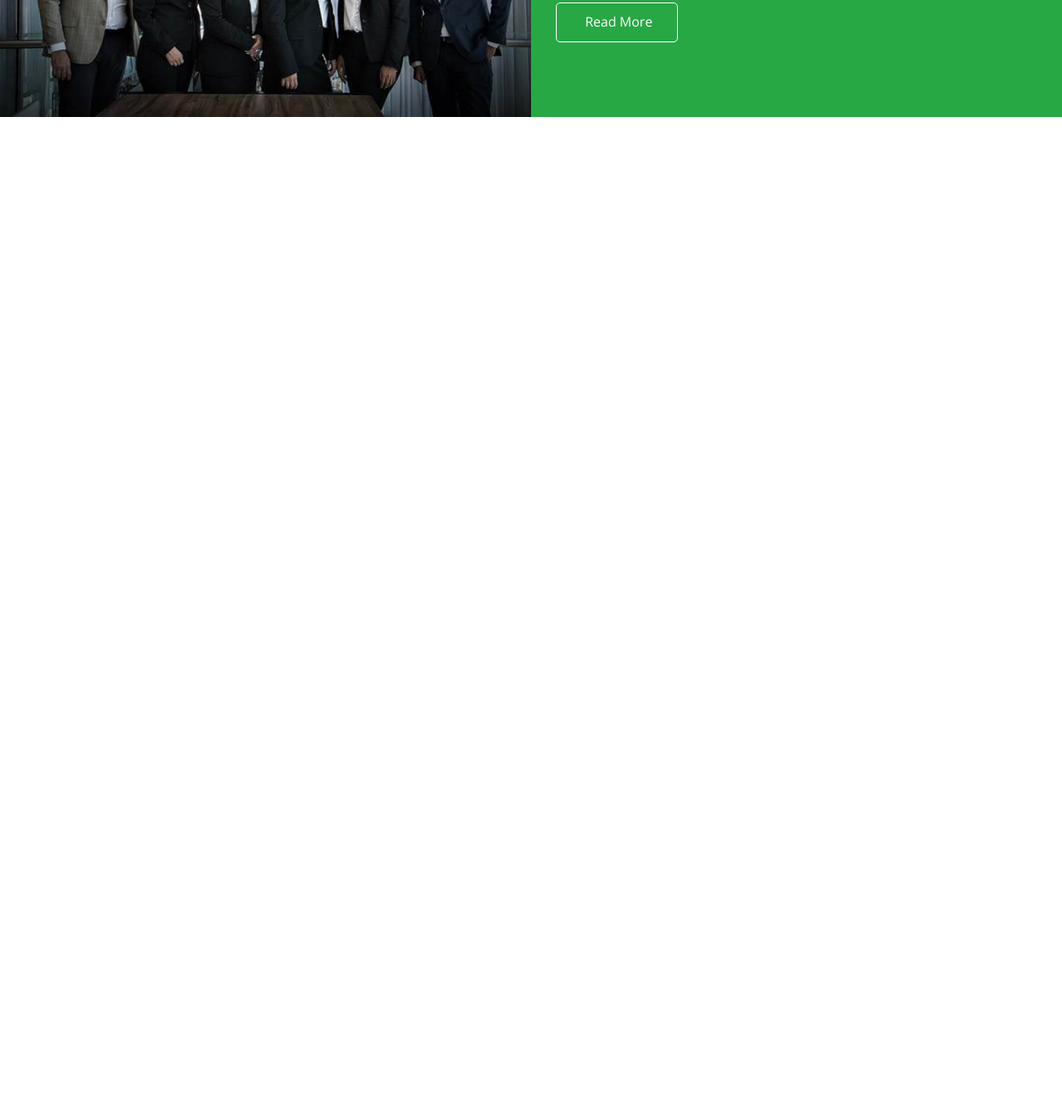
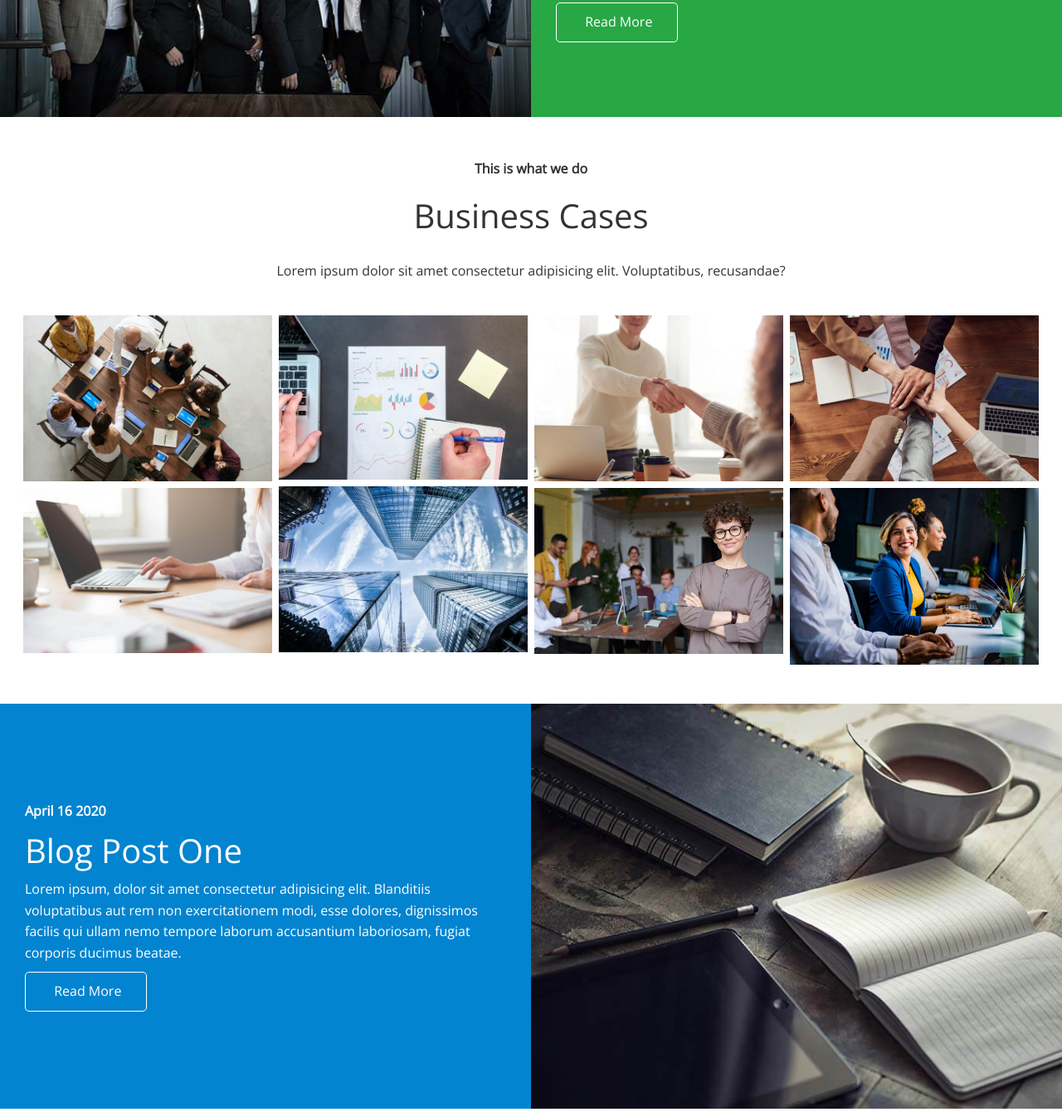
Before and after one commit to annshiv/mini-frontend-projects, a plain HTML site: page Edgeledger/index.html in a window 1280 px wide. Shown: the part 1343-2683 px from the top of the page at 83% size. Before the commit the page ends 1491 px from the top, so only its background shows below. Drawn offline with nearby package versions, Linux system fonts and the light colour scheme.

Commit message:
Cases & Blog Sections completed

```diff
--- a/Edgeledger/index.html
+++ b/Edgeledger/index.html
@@ -80,6 +80,53 @@
                 </div>
             </div>
         </section>
+
+        <section id="cases" class="cases flex-grid section-padding">
+            <header class="section-header">
+                <h4>This is what we do</h4>
+                <h2>Business Cases</h2>
+                <p>Lorem ipsum dolor sit amet consectetur adipisicing elit. Voluptatibus, recusandae?</p>
+            </header>
+            <div class="row">
+                <div class="column">
+                    <img src="images/cases/cases1.jpg" alt="">
+                    <img src="images/cases/cases2.jpg" alt="">
+                </div>
+                <div class="column">
+                    <img src="images/cases/cases3.jpg" alt="">
+                    <img src="images/cases/cases4.jpg" alt="">
+                </div>
+                <div class="column">
+                    <img src="images/cases/cases5.jpg" alt="">
+                    <img src="images/cases/cases6.jpg" alt="">
+                </div>
+                <div class="column">
+                    <img src="images/cases/cases7.jpg" alt="">
+                    <img src="images/cases/cases8.jpg" alt="">
+                </div>
+            </div>
+        </section>
+
+        <section id="blog" class="blog flex-columns felx-reverse">
+            <div class="row">
+                <div class="column">
+                    <div class="column-1">
+                        <img src="images/home/blog.jpg" alt="">
+                    </div>
+                </div>
+                <div class="column">
+                    <div class="column-2 bg-secondary">
+                        <h4>April 16 2020</h4>
+                        <h2>Blog Post One</h2>
+                        <p>Lorem ipsum, dolor sit amet consectetur adipisicing elit. Blanditiis voluptatibus aut rem non exercitationem modi, esse dolores, dignissimos facilis qui ullam nemo tempore laborum accusantium laboriosam, fugiat corporis ducimus beatae.</p>
+                        <a href="#" class="btn btn-outline">
+                            <i class="fas fa-chevron"></i>
+                            Read More
+                        </a>
+                    </div>
+                </div>
+            </div>
+        </section>
     </main>
 </body>
 </html>
--- a/Edgeledger/styles/utilities.css
+++ b/Edgeledger/styles/utilities.css
@@ -41,7 +41,14 @@
 }
 
 .btn-outline {
+    background-color: transparent;
     border: #fff solid 1px;
+}
+
+/* Flex column */
+
+.flex-columns.felx-reverse .row{
+    flex-direction: row-reverse;
 }
 
 .flex-items {
@@ -101,3 +108,37 @@
 .flex-columns h4 {
     margin-bottom: 10px;
 }
+
+.section-header {
+    padding: 30px;
+    display: flex;
+    flex-direction: column;
+    align-items: center;
+    justify-content: center;
+    text-align: center;
+}
+
+.section-header h2 {
+    font-size: 40px;
+    margin: 20px 0;
+}
+
+.section-padding {
+    padding: 20px 20px 40px;
+}
+
+.flex-grid .row{
+    display: flex;
+    flex-wrap: wrap;
+    padding: 0 4px;
+}
+
+.flex-grid .row .column {
+    flex: 25%;
+    max-width: 25%;
+    padding: 0 4px;
+}
+
+.flex-grid .row .column img:hover {
+    opacity: 0.6;
+}
```
